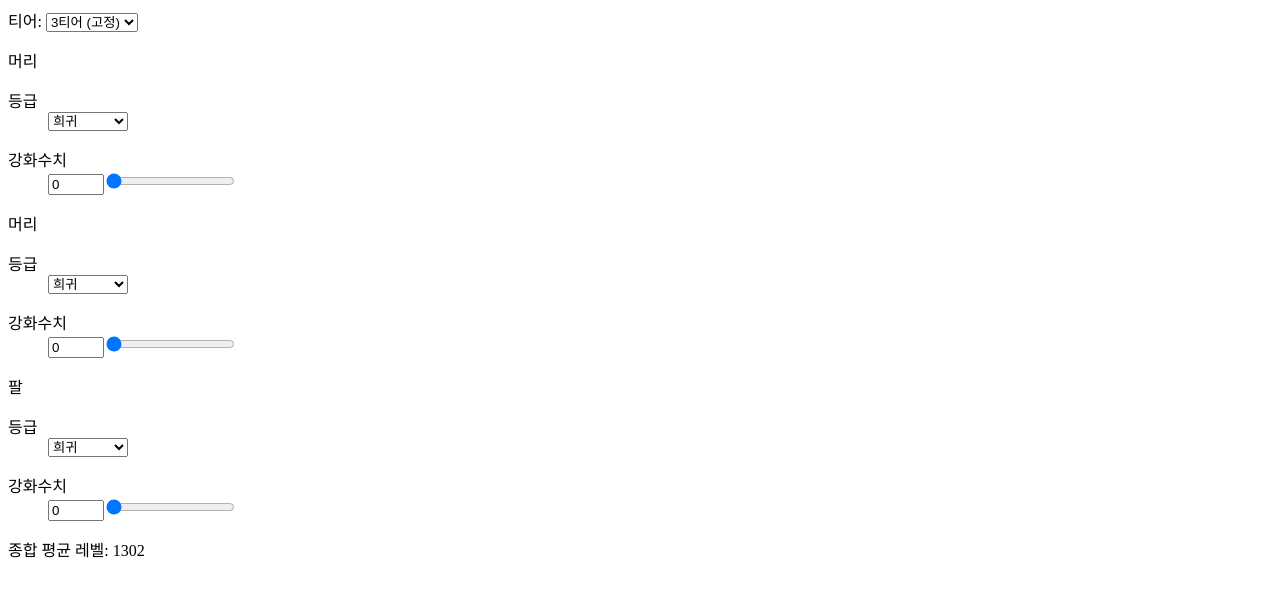
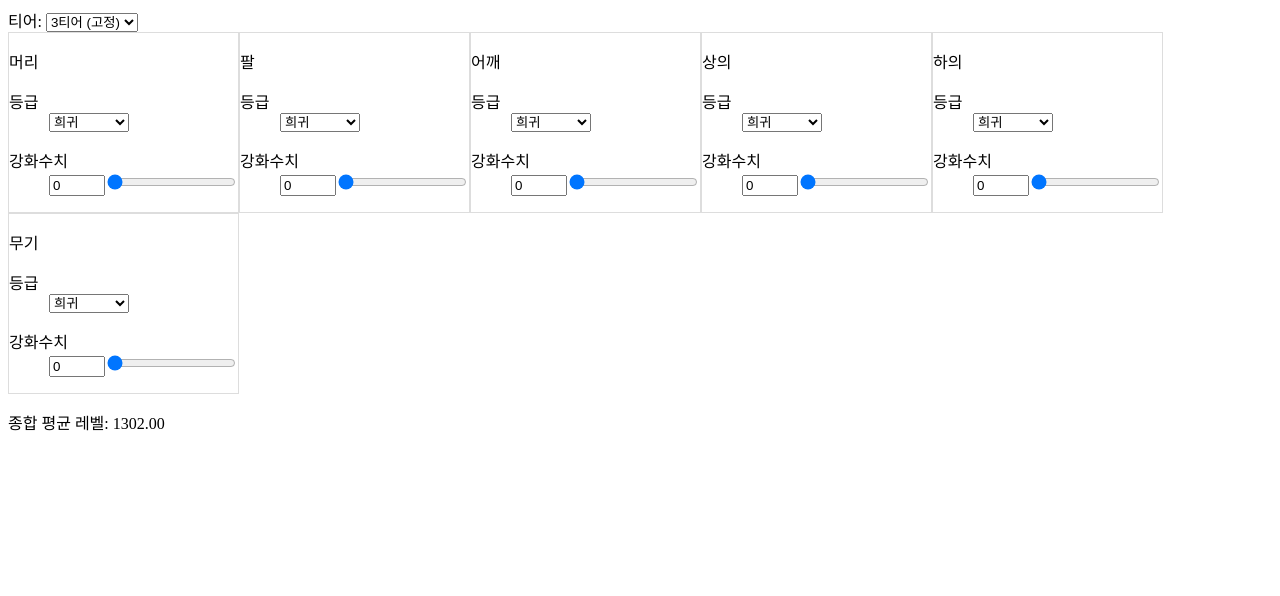
Before and after one commit to ddock4you/lostark-itemlevel-calculator, a React app: page / in a window 1280 px wide. Shown: the top 596 px of the page. Built offline with nearby package versions, Linux system fonts and the light colour scheme.

Commit message:
[수정] usepart 타입스크립트 코드 추가

```diff
--- a/src/App.tsx
+++ b/src/App.tsx
@@ -2,14 +2,21 @@ import React, { useRef, useState } from "react";
 import usepart from "./hooks/usepart";
 import Grade from "./assets/grade";
 import ItemPart from "./components/ItemPart";
+import styled from "styled-components";
 
 // 유물(아브)는 20강까지, 에스더는 8강까지
+// Head, Shoulders, Chest, Hands and Legs.
 
-interface ItemInfo {
-    grade: string;
-    honningLevel: number;
-    itemlevel: number;
-}
+const ItemGroup = styled.div`
+    & {
+        display: flex;
+        flex-wrap: wrap;
+    }
+
+    & > div {
+        border: 1px solid #ddd;
+    }
+`;
 
 const App = () => {
     const {
@@ -19,17 +26,58 @@ const App = () => {
         handleBlur,
         maxHonningLevel,
     } = usepart();
+
     const {
-        item: arms,
-        changeGrade: armsChangeGrade,
-        changeHonningLevel: armsChangeHonningLevel,
-        handleBlur: armsHandleBlur,
-        maxHonningLevel: armsMaxHonningLevel,
+        item: hands,
+        changeGrade: handsChangeGrade,
+        changeHonningLevel: handsChangeHonningLevel,
+        handleBlur: handsHandleBlur,
+        maxHonningLevel: handsMaxHonningLevel,
+    } = usepart();
+
+    const {
+        item: shoulders,
+        changeGrade: shouldersChangeGrade,
+        changeHonningLevel: shouldersChangeHonningLevel,
+        handleBlur: shouldersHandleBlur,
+        maxHonningLevel: shouldersMaxHonningLevel,
+    } = usepart();
+
+    const {
+        item: chest,
+        changeGrade: chestChangeGrade,
+        changeHonningLevel: chestChangeHonningLevel,
+        handleBlur: chestHandleBlur,
+        maxHonningLevel: chestMaxHonningLevel,
+    } = usepart();
+
+    const {
+        item: legs,
+        changeGrade: legsChangeGrade,
+        changeHonningLevel: legsChangeHonningLevel,
+        handleBlur: legsHandleBlur,
+        maxHonningLevel: legsMaxHonningLevel,
+    } = usepart();
+
+    const {
+        item: weapon,
+        changeGrade: weaponChangeGrade,
+        changeHonningLevel: weaponChangeHonningLevel,
+        handleBlur: weaponHandleBlur,
+        maxHonningLevel: weaponMaxHonningLevel,
     } = usepart();
 
     const headRef = useRef(null);
 
-    const averageLevel = (head.itemLevel + arms.itemLevel) / 2;
+    const averageLevel = (
+        (head.itemLevel +
+            shoulders.itemLevel +
+            chest.itemLevel +
+            legs.itemLevel +
+            hands.itemLevel +
+            weapon.itemLevel) /
+        6
+    ).toFixed(2);
 
     return (
         <div className="wrap">
@@ -37,7 +85,7 @@ const App = () => {
             <select>
                 <option>3티어 (고정)</option>
             </select>
-            <div>
+            <ItemGroup>
                 <ItemPart
                     partname="머리"
                     changeGrade={changeGrade}
@@ -46,83 +94,47 @@ const App = () => {
                     changeHonningLevel={changeHonningLevel}
                     handleBlur={handleBlur}
                 />
-                <div className="itempart">
-                    <p>머리</p>
-                    <dl>
-                        <dt>등급</dt>
-                        <dd>
-                            <select onChange={changeGrade} value={head.grade}>
-                                {Grade.map(({ name }) => (
-                                    <option value={name} key={name}>
-                                        {name}
-                                    </option>
-                                ))}
-                            </select>
-                        </dd>
-                    </dl>
-                    <dl>
-                        <dt>강화수치</dt>
-                        <dd>
-                            <input
-                                type="number"
-                                value={head.honningLevel}
-                                min="0"
-                                max={`${maxHonningLevel(head.grade)}`}
-                                onChange={changeHonningLevel}
-                                onBlur={handleBlur}
-                                ref={headRef}
-                            />
-                            <input
-                                type="range"
-                                min="0"
-                                max={`${maxHonningLevel(head.grade)}`}
-                                step="1"
-                                value={head.honningLevel}
-                                onChange={changeHonningLevel}
-                            />
-                        </dd>
-                    </dl>
-                </div>
-                <div className="itempart">
-                    <p>팔</p>
-                    <dl>
-                        <dt>등급</dt>
-                        <dd>
-                            <select
-                                onChange={armsChangeGrade}
-                                value={head.grade}
-                            >
-                                {Grade.map(({ name }) => (
-                                    <option value={name} key={name}>
-                                        {name}
-                                    </option>
-                                ))}
-                            </select>
-                        </dd>
-                    </dl>
-                    <dl>
-                        <dt>강화수치</dt>
-                        <dd>
-                            <input
-                                type="number"
-                                value={arms.honningLevel}
-                                min="0"
-                                max={`${armsMaxHonningLevel(arms.grade)}`}
-                                onChange={armsChangeHonningLevel}
-                                onBlur={armsHandleBlur}
-                            />
-                            <input
-                                type="range"
-                                min="0"
-                                max={`${armsMaxHonningLevel(arms.grade)}`}
-                                step="1"
-                                value={arms.honningLevel}
-                                onChange={armsChangeHonningLevel}
-                            />
-                        </dd>
-                    </dl>
-                </div>
-            </div>
+                <ItemPart
+                    partname="팔"
+                    changeGrade={handsChangeGrade}
+                    itempart={hands}
+                    maxHonningLevel={handsMaxHonningLevel}
+                    changeHonningLevel={handsChangeHonningLevel}
+                    handleBlur={handsHandleBlur}
+                />
+                <ItemPart
+                    partname="어깨"
+                    changeGrade={shouldersChangeGrade}
+                    itempart={shoulders}
+                    maxHonningLevel={shouldersMaxHonningLevel}
+                    changeHonningLevel={shouldersChangeHonningLevel}
+                    handleBlur={shouldersHandleBlur}
+                />
+                <ItemPart
+                    partname="상의"
+                    changeGrade={chestChangeGrade}
+                    itempart={chest}
+                    maxHonningLevel={chestMaxHonningLevel}
+                    changeHonningLevel={chestChangeHonningLevel}
+                    handleBlur={chestHandleBlur}
+                />
+                <ItemPart
+                    partname="하의"
+                    changeGrade={legsChangeGrade}
+                    itempart={legs}
+                    maxHonningLevel={legsMaxHonningLevel}
+                    changeHonningLevel={legsChangeHonningLevel}
+                    handleBlur={legsHandleBlur}
+                />
+                <ItemPart
+                    partname="무기"
+                    changeGrade={weaponChangeGrade}
+                    itempart={weapon}
+                    maxHonningLevel={weaponMaxHonningLevel}
+                    changeHonningLevel={weaponChangeHonningLevel}
+                    handleBlur={weaponHandleBlur}
+                />
+            </ItemGroup>
             <p>종합 평균 레벨: {averageLevel}</p>
         </div>
     );
--- a/src/hooks/usepart.tsx
+++ b/src/hooks/usepart.tsx
@@ -29,21 +29,26 @@ const usepart = () => {
         });
     };
 
-    const convertHonningLevel: (value: string) => number = (value): number => {
+    const convertHonningLevel = (value: string): number => {
         const max = maxHonningLevel(value);
         return item.honningLevel > max ? max : item.honningLevel;
     };
 
     const changeHonningLevel = (e: React.ChangeEvent<HTMLInputElement>) => {
+        if (e.target.value) return;
         const enteredValue = Number(e.target.value);
+        const max = maxHonningLevel(item.grade);
+        const finalValue = enteredValue > max ? max : enteredValue;
+
         if (Number.isNaN(enteredValue)) {
             alert("숫자만 입력해주세요.");
             return;
         }
+
         setItem({
             ...item,
-            honningLevel: enteredValue,
-            itemLevel: levelCalculate(item.grade, enteredValue),
+            honningLevel: finalValue,
+            itemLevel: levelCalculate(item.grade, finalValue),
         });
     };
 
@@ -67,7 +72,7 @@ const usepart = () => {
         return Grade[index].itemLevel.length - 1;
     };
 
-    const handleBlur = (e) => {
+    const handleBlur = (e: React.ChangeEvent<HTMLInputElement>) => {
         if (!e.target.value) {
             setItem({
                 ...item,
```
Also changed, not shown: src/components/ItemPart.tsx (+1 -9 lines), src/types/itemInfo.ts (+9 -0 lines).
